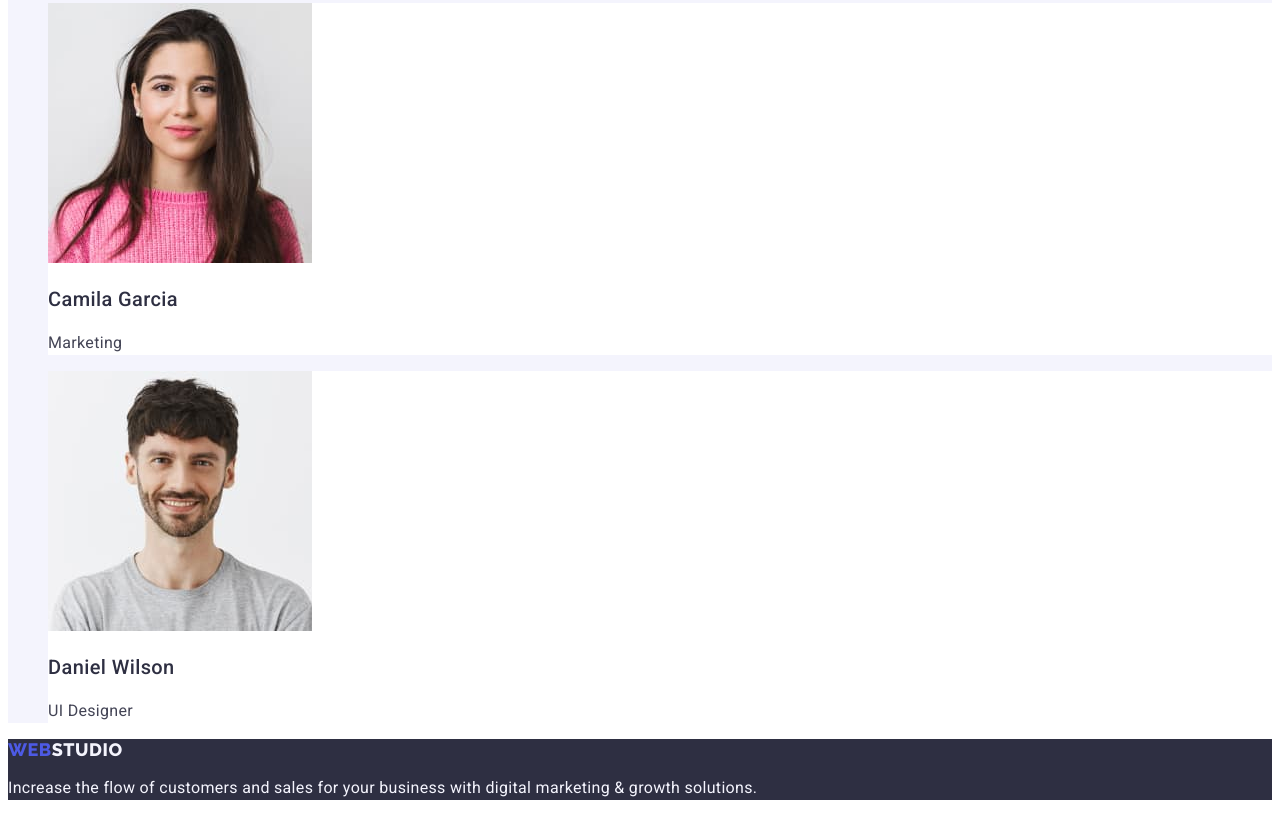
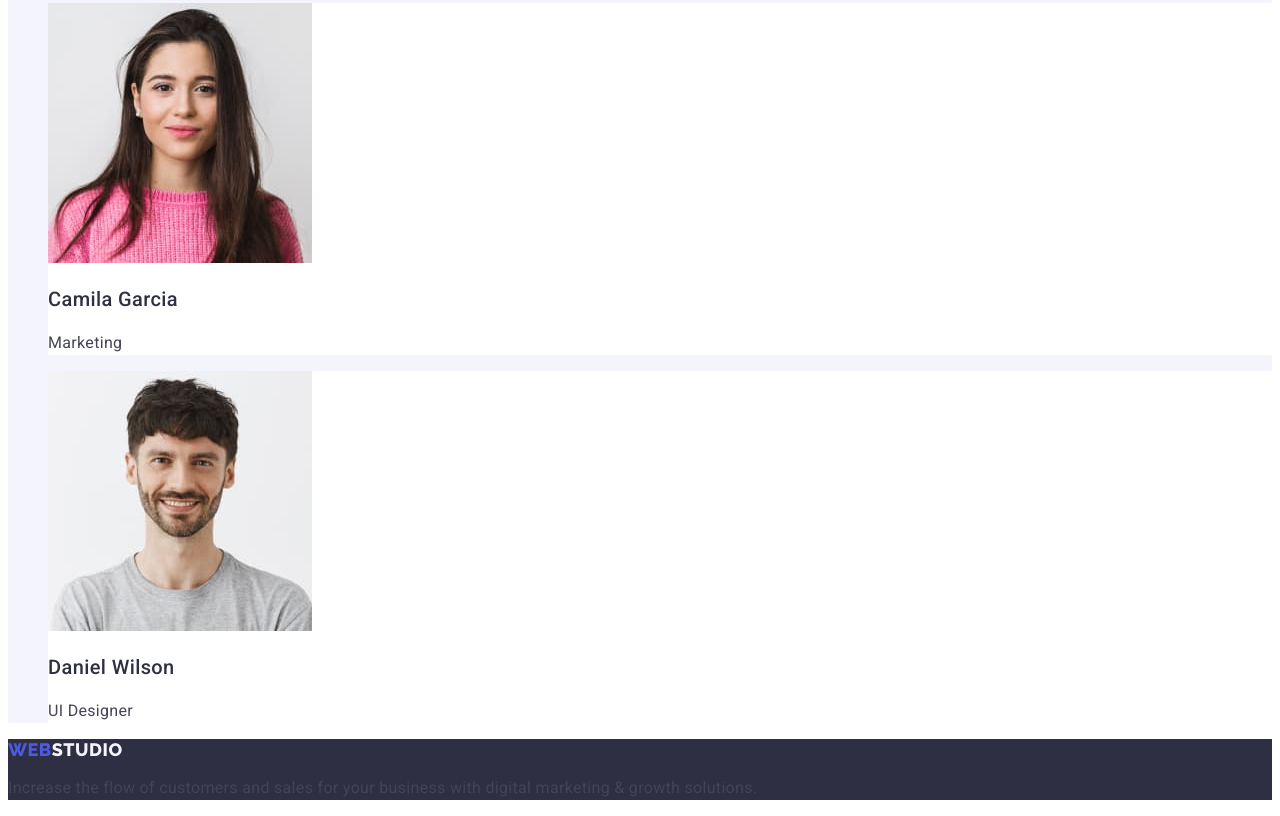
Before and after one commit to MariiaMozhara/goit-markup-hw-02, a plain HTML site: page index.html in a window 1280 px wide. Shown: the part 2560-3376 px from the top of the page. Drawn offline with Linux system fonts and the light colour scheme.

Commit message:
changed 1 error

```diff
--- a/css/styles.css
+++ b/css/styles.css
@@ -209,7 +209,7 @@ body {
   font-weight: 400;
   line-height: 1.5;
   letter-spacing: 0.02em;
-  color: var(--second-text-color);
+  color: var(--header-link-color);
   font-family: "Roboto", sans-serif;
   font-style: normal;
   font-size: 16px;
```
